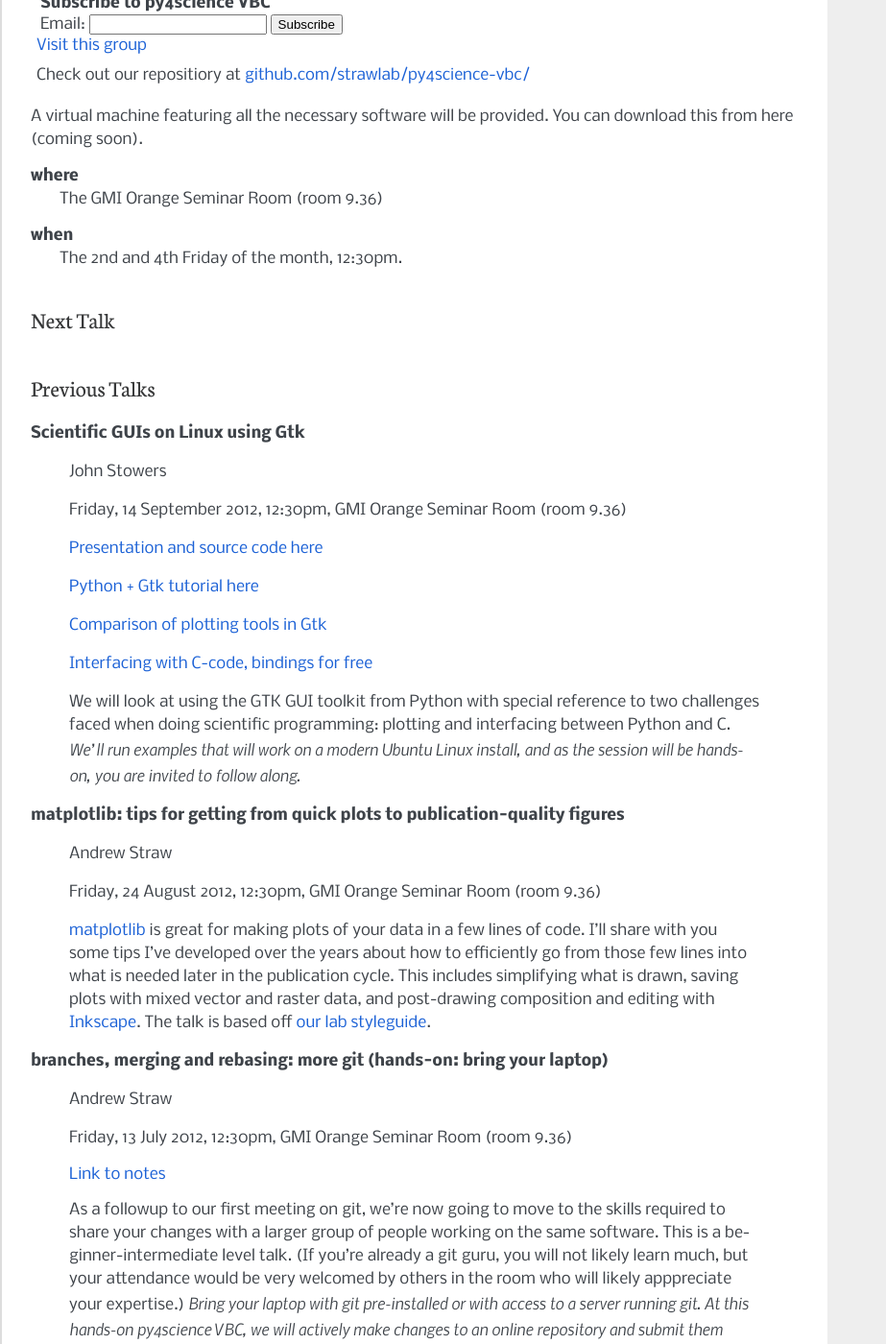
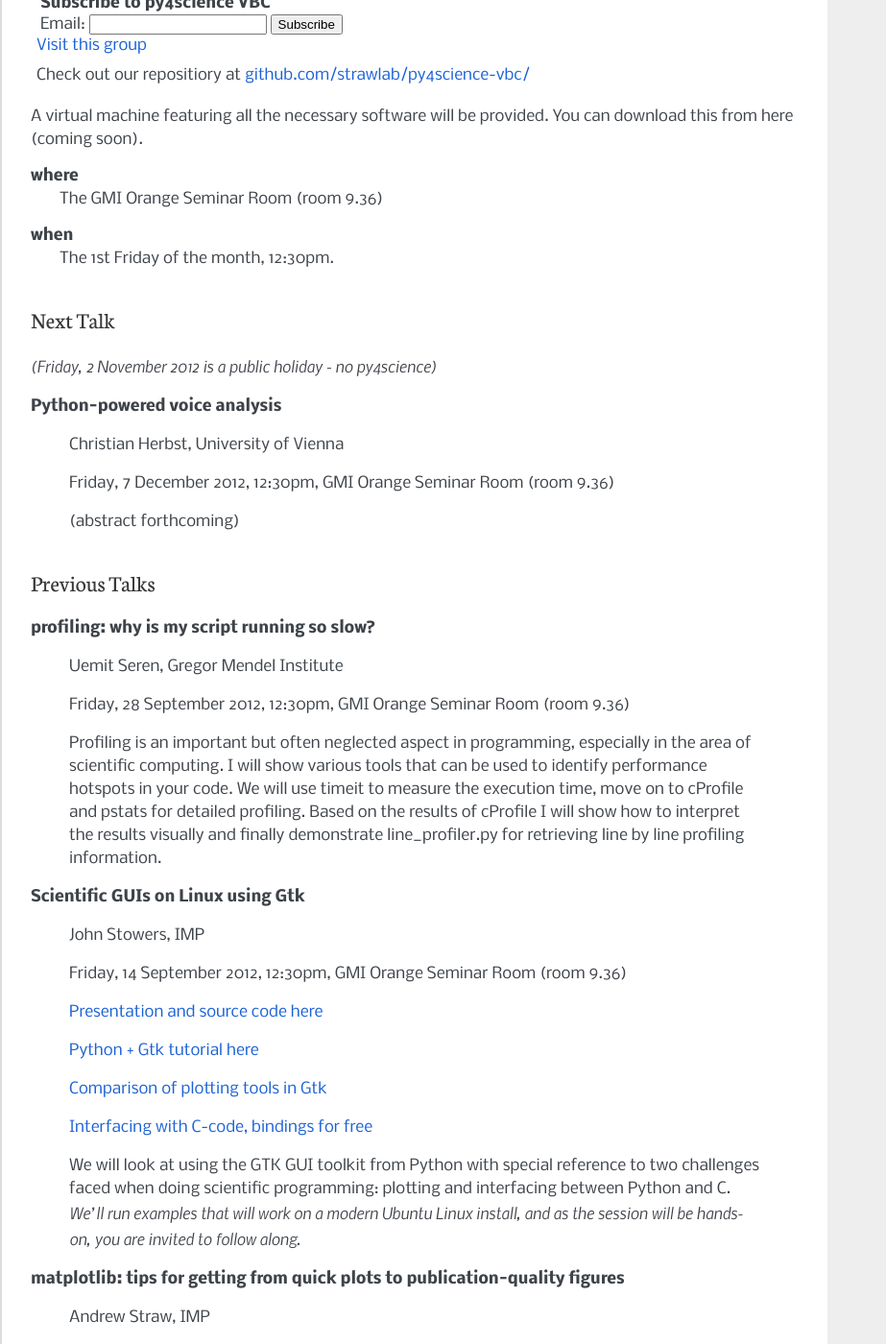
Before and after one commit to strawlab/py4science-vbc, a Sphinx documentation site: the page built from source/index.rst, in a window 1280 px wide and 1400 px high, scrolled down 368 px. Shown: the whole window at 96% size, without its empty margins (0-923 px from the left). Built offline with Sphinx 7.4.7, drawn with Linux system fonts in a browser that asks for light colours; formulas are drawn with MathJax 3; some of the changed text lies outside the part shown.

Commit message:
last and next talks

```diff
--- a/source/index.rst
+++ b/source/index.rst
@@ -45,17 +45,43 @@ from here (coming soon).
   The GMI Orange Seminar Room (room 9.36)
 
 **when**
-  The 2nd and 4th Friday of the month, 12:30pm.
+  The 1st Friday of the month, 12:30pm.
 
 Next Talk
 ---------
 
+*(Friday, 2 November 2012 is a public holiday - no py4science)*
+
+**Python-powered voice analysis**
+
+  Christian Herbst, University of Vienna
+
+  Friday, 7 December 2012, 12:30pm, GMI Orange Seminar Room (room 9.36)
+
+  (abstract forthcoming)
+
 Previous Talks
 --------------
 
+**profiling: why is my script running so slow?**
+
+  Uemit Seren, Gregor Mendel Institute
+
+  Friday, 28 September 2012, 12:30pm, GMI Orange Seminar Room (room 9.36)
+
+  Profiling is an important but often neglected aspect in programming,
+  especially in the area of scientific computing. I will show various
+  tools that can be used to identify performance hotspots in your
+  code.  We will use timeit to measure the execution time, move on to
+  cProfile and pstats for detailed profiling. Based on the results of
+  cProfile I will show how to interpret the results visually and
+  finally demonstrate line_profiler.py for retrieving line by line
+  profiling information.
+
+
 **Scientific GUIs on Linux using Gtk**
 
-  John Stowers
+  John Stowers, IMP
 
   Friday, 14 September 2012, 12:30pm, GMI Orange Seminar Room (room 9.36)
 
@@ -75,7 +101,7 @@ Previous Talks
 
 **matplotlib: tips for getting from quick plots to publication-quality figures**
 
-  Andrew Straw
+  Andrew Straw, IMP
 
   Friday, 24 August 2012, 12:30pm, GMI Orange Seminar Room (room 9.36)
 
@@ -90,7 +116,7 @@ Previous Talks
 
 **branches, merging and rebasing: more git (hands-on: bring your laptop)**
 
-  Andrew Straw
+  Andrew Straw, IMP
 
   Friday, 13 July 2012, 12:30pm, GMI Orange Seminar Room (room 9.36)
 
@@ -110,7 +136,7 @@ Previous Talks
 
 **Fiji, a user and developer friendly framework for image processing**
 
-  Wolfgang Busch
+  Wolfgang Busch, Gregor Mendel Institute
 
   Friday, 22 June 2012, 12:30pm, GMI Orange Seminar Room (room 9.36)
 
@@ -125,7 +151,7 @@ Previous Talks
 
 **get control of your source code with git (hands-on: bring your laptop)**
 
-  Andrew Straw
+  Andrew Straw, IMP
 
   Friday, 25 May 2012, 12:30pm, GMI Orange Seminar Room (room 9.36)
 
@@ -148,7 +174,7 @@ Previous Talks
 
 **short introduction to opencv in python**
 
-  Andreas Poehlmann
+  Andreas Poehlmann, IMP
 
   Friday, 11 May 2012, 12:30pm, GMI Orange Seminar Room (room 9.36)
 
@@ -161,7 +187,7 @@ Previous Talks
 
 **data persistence in python**
 
-  Uemit Seren
+  Uemit Seren, Gregor Mendel Institute
 
   Friday, 27 April 2012, 12:30pm, GMI Orange Seminar Room (room 9.36)
 
@@ -177,7 +203,7 @@ Previous Talks
 
 **interfacing with native code from python**
 
-  John Stowers
+  John Stowers, IMP
 
   Friday, 13 April 2012, 12:30pm, GMI Orange Seminar Room (room 9.36)
 
@@ -193,7 +219,7 @@ Previous Talks
 
 **structured arrays in numpy**
 
-  Andrew Straw
+  Andrew Straw, IMP
 
   Friday, 23 March 2012, 12:30pm, GMI Orange Seminar Room (room 9.36)
 
@@ -212,7 +238,7 @@ Previous Talks
 
 **15 short python programs in 15 minutes**
 
-  John Stowers and Andreas Pöhlmann
+  John Stowers and Andreas Pöhlmann, IMP
 
   Friday, 9 March 2012, 12:30pm, GMI Orange Seminar Room (room 9.36)
 
```
